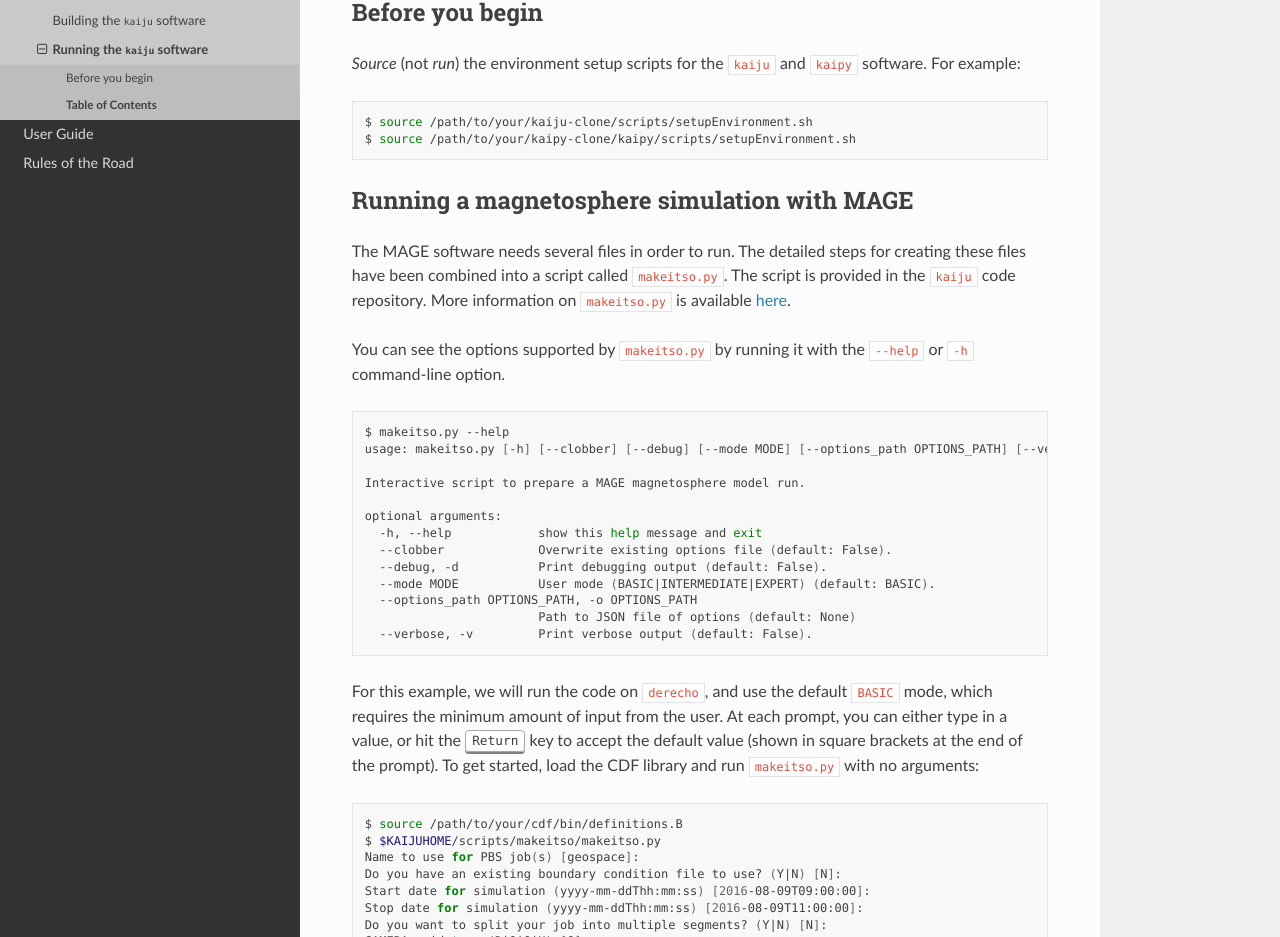
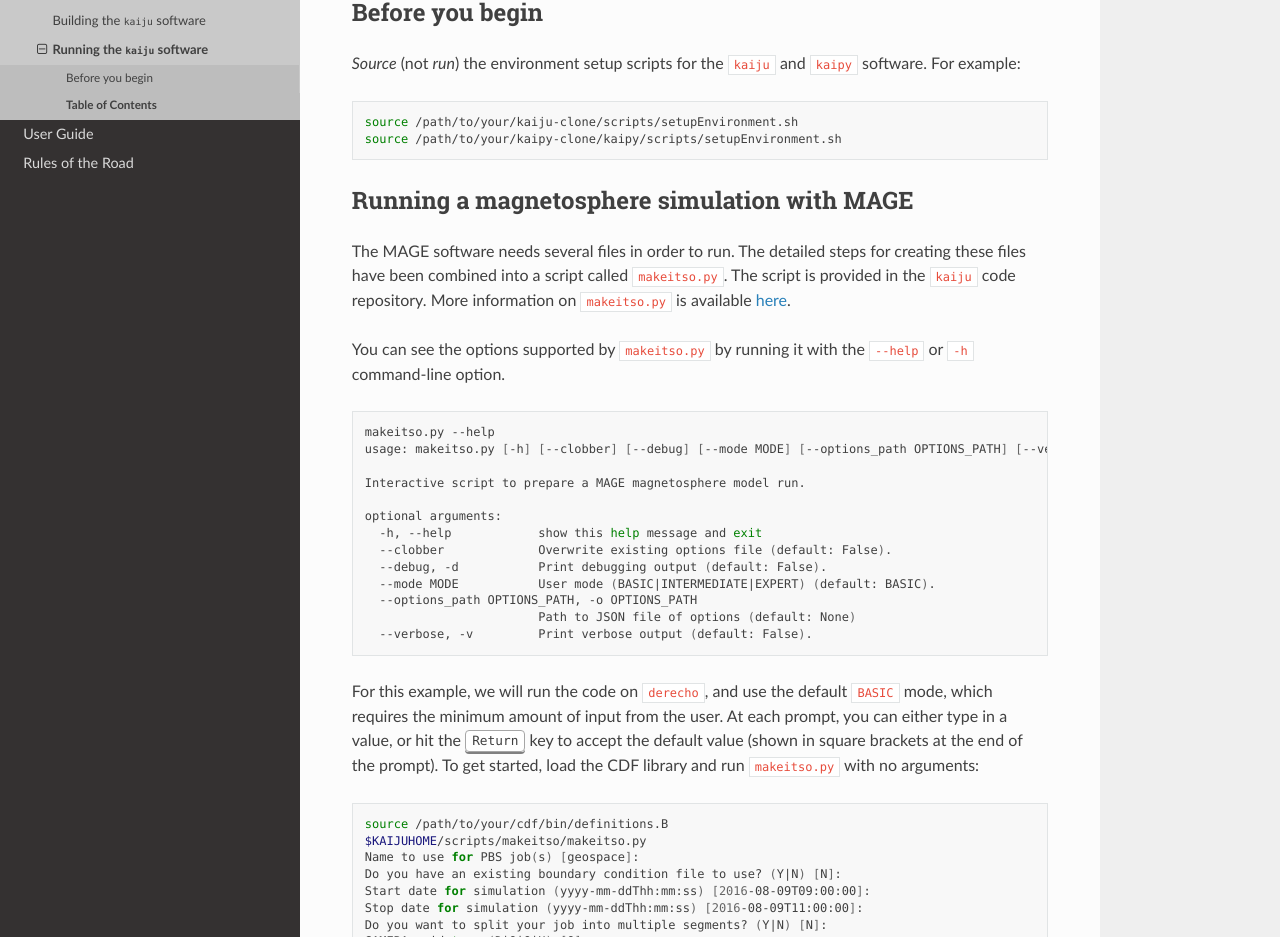
Before and after one commit to rgorby/MAGE, a Sphinx documentation site: the page built from docs/source/quickStart/running/geoQuickStart.rst, in a window 1280 px wide and 1400 px high. Shown: the part 237-1174 px from the top of the window. Built offline with Sphinx 7.4.7 and the Read the Docs theme 3.1.0, drawn with Linux system fonts in a browser that asks for light colours.

Commit message:
Removed $ from code blocks.

```diff
--- a/docs/source/quickStart/building/buildDerecho.rst
+++ b/docs/source/quickStart/building/buildDerecho.rst
@@ -17,7 +17,7 @@ versions of software packages available to the user. When you log in to
 
 .. code-block:: bash
 
-   $ module list
+   module list
 
    Currently Loaded Modules:
      1) ncarenv/23.09  (S)   4) ncarcompilers/1.0.0   7) netcdf/4.9.2
@@ -103,4 +103,4 @@ set of ``kaiju`` executables.
 
 .. code-block::
 
-   $ make gamera_mpi.x rcm.x remix.x voltron_mpi.x
+   make gamera_mpi.x rcm.x remix.x voltron_mpi.x
--- a/docs/source/quickStart/building/buildPleiades.rst
+++ b/docs/source/quickStart/building/buildPleiades.rst
@@ -70,7 +70,7 @@ set of ``kaiju`` executables.
 
 .. code-block:: shell
 
-    $ ls -w 80 bin
+    ls -w 80 bin
     calcdb.x        gamhelio.x    push.x         sctrack.x      voltron.x
     chop.x          kaitoy_mpi.x  rcm.x          slice.x        wpicheck.x
     gamera_mpi.x    kaitoy.x      remix2rcm.x    testNewRMS.x
@@ -92,4 +92,4 @@ set of ``kaiju`` executables.
 
 .. code-block::
 
-   $ make gamera_mpi.x rcm.x remix.x voltron_mpi.x
+   make gamera_mpi.x rcm.x remix.x voltron_mpi.x
--- a/docs/source/quickStart/building/index.rst
+++ b/docs/source/quickStart/building/index.rst
@@ -26,7 +26,7 @@ on BitBucket:
 
 .. code-block:: bash
 
-    $ git clone https://bitbucket.org/aplkaiju/kaiju.git
+    git clone https://bitbucket.org/aplkaiju/kaiju.git
 
 .. important::
 
--- a/docs/source/quickStart/running/geoQuickStart.rst
+++ b/docs/source/quickStart/running/geoQuickStart.rst
@@ -12,8 +12,8 @@ Before you begin
 
 .. code-block:: bash
 
-    $ source /path/to/your/kaiju-clone/scripts/setupEnvironment.sh
-    $ source /path/to/your/kaipy-clone/kaipy/scripts/setupEnvironment.sh
+    source /path/to/your/kaiju-clone/scripts/setupEnvironment.sh
+    source /path/to/your/kaipy-clone/kaipy/scripts/setupEnvironment.sh
 
 Running a magnetosphere simulation with MAGE
 --------------------------------------------
@@ -29,7 +29,7 @@ You can see the options supported by ``makeitso.py`` by running it with the
 
 .. code-block:: bash
 
-    $ makeitso.py --help
+    makeitso.py --help
     usage: makeitso.py [-h] [--clobber] [--debug] [--mode MODE] [--options_path OPTIONS_PATH] [--verbose]
 
     Interactive script to prepare a MAGE magnetosphere model run.
@@ -52,8 +52,8 @@ arguments:
 
 .. code-block:: bash
 
-    $ source /path/to/your/cdf/bin/definitions.B
-    $ $KAIJUHOME/scripts/makeitso/makeitso.py
+    source /path/to/your/cdf/bin/definitions.B
+    $KAIJUHOME/scripts/makeitso/makeitso.py
     Name to use for PBS job(s) [geospace]:
     Do you have an existing boundary condition file to use? (Y|N) [N]:
     Start date for simulation (yyyy-mm-ddThh:mm:ss) [2016-08-09T09:00:00]:
@@ -121,7 +121,7 @@ You should now see the following files in your run directory:
 
 .. code-block:: bash
 
-    $ ls
+    ls
     bcwind.h5        geospace.json    OMNI_HRO_1MIN.txt_bxFit.png
     geospace-00.pbs  geospace_pbs.sh  OMNI_HRO_1MIN.txt.png
     geospace-00.xml  lfmQ.h5          rcmconfig.h5
@@ -138,7 +138,7 @@ You will see the resulting PBS job ID.
 
 .. code-block:: bash
 
-    $ bash geospace_pbs.sh
+    bash geospace_pbs.sh
     7808651.desched1
 
 Once the job is started in the queue, it should take about 80 minutes to run
@@ -179,7 +179,7 @@ Now perform a quick visualization of the results from your model using the
 
 .. code-block:: bash
 
-    $ msphpic.py -id geospace
+    msphpic.py -id geospace
 
 This script will create a file called ``qkmsphpic.png``, which should look
 like this:
--- a/docs/source/userGuide/makeitso/makeitso.rst
+++ b/docs/source/userGuide/makeitso/makeitso.rst
@@ -59,7 +59,7 @@ in the default ``BASIC`` mode on the ``pleiades`` supercomputer.
 
 .. code-block:: bash
 
-  $ makeitso.py
+  makeitso.py
   Name to use for PBS job(s) [geospace]:
 
 Enter an identifying string to use for your model run. This name will be used
```
Also changed, not shown: docs/source/quickStart/running/helioQuickStart.rst (+7 -7 lines).
